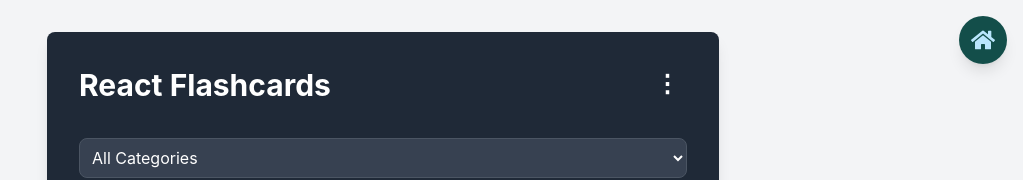
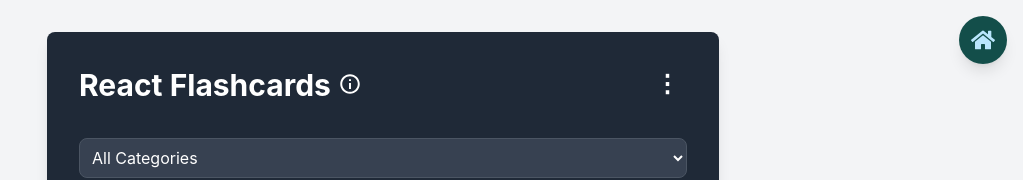
Before and after one commit to Kamaruddheen/react-example, a React (Vite) app: page /flashcards in a window 1280 px wide. Shown: the top 180 px of the page, without its empty margins (257-1280 px from the left). Built offline with nearby package versions, Linux system fonts and the light colour scheme; the HTML template or start-up script is replaced by a standard one.

Commit message:
feat: add Tooltip for flashcards title

```diff
--- a/src/Components/Examples/Flashcards/Flashcards.css
+++ b/src/Components/Examples/Flashcards/Flashcards.css
@@ -4,7 +4,7 @@
 }
 
 .flashcards-title {
-  @apply text-3xl font-bold text-white text-center;
+  @apply text-3xl font-bold text-white text-center gap-8;
 }
 
 .card-container {
--- a/src/Components/Examples/Flashcards/Flashcards.jsx
+++ b/src/Components/Examples/Flashcards/Flashcards.jsx
@@ -1,6 +1,8 @@
 import React, { useState, useRef, useEffect } from "react";
 import { CATEGORIES, initialCards } from "./cardData";
 import "./Flashcards.css";
+import Tooltip from "../../Main/Tooltip";
+import { IoMdInformationCircleOutline } from "react-icons/io";
 
 const LOCAL_STORAGE_KEY = "flashcards_data";
 
@@ -143,7 +145,12 @@
   return (
     <div className="flashcards-container">
       <div className="header">
-        <h2 className="flashcards-title">React Flashcards</h2>
+        <h2 className="flashcards-title">
+          React Flashcards{"  "}
+          <Tooltip message="Click the question to view the answer">
+            <IoMdInformationCircleOutline size={24} />
+          </Tooltip>
+        </h2>
         <div className="options-container" ref={optionsRef}>
           <button
             className="options-trigger"
--- /dev/null
+++ b/src/Components/Main/Tooltip.jsx
@@ -0,0 +1,22 @@
+import React, { useState } from "react";
+
+const Tooltip = ({ children, message }) => {
+  const [visible, setVisible] = useState(false);
+
+  return (
+    <div
+      className="relative inline-block"
+      onMouseEnter={() => setVisible(true)}
+      onMouseLeave={() => setVisible(false)}
+    >
+      {children}
+      {visible && (
+        <div className="absolute bg-gray-900 text-white text-sm rounded py-1 px-6 bottom-full left-1/2 transform -translate-x-1/2 mb-2 opacity-80 w-96">
+          {message}
+        </div>
+      )}
+    </div>
+  );
+};
+
+export default Tooltip;
```
